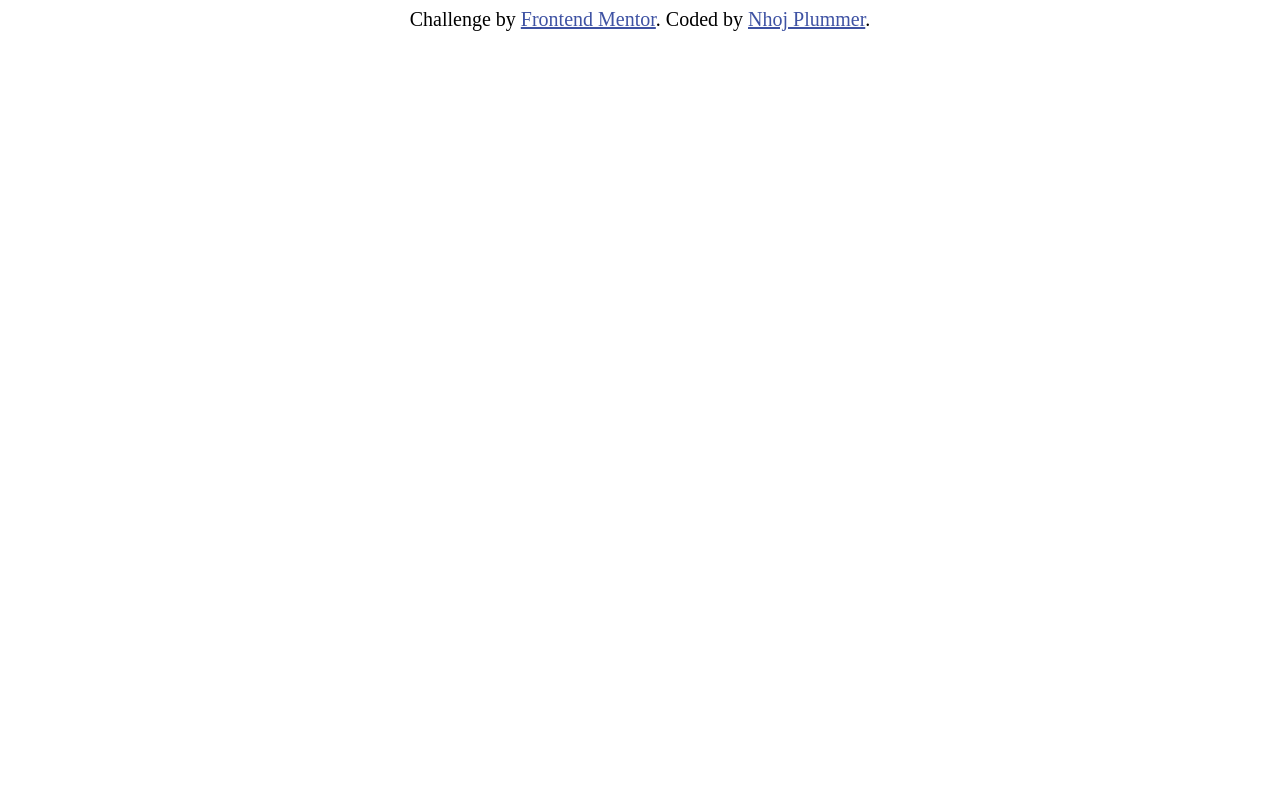
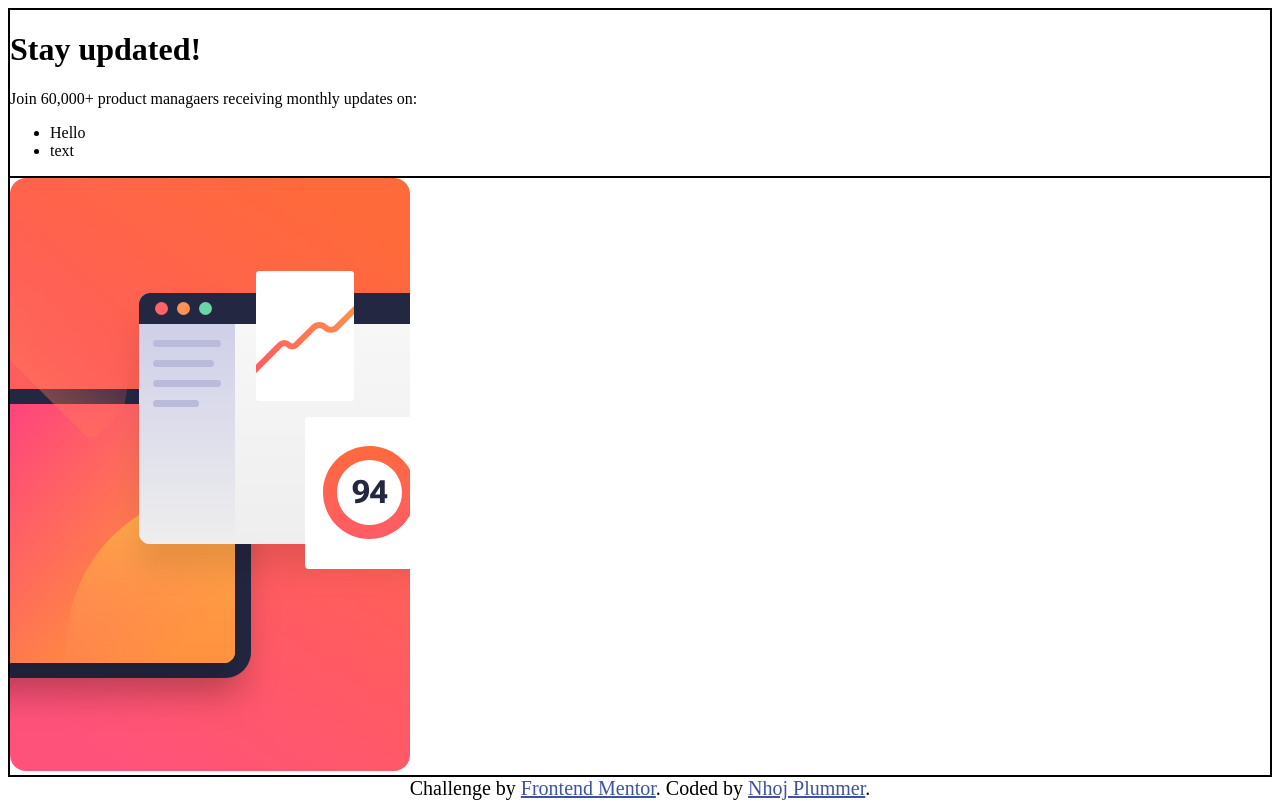
Before and after one commit to Nhoj-Plummer/Newsletter-Sign-Up-Form-With-Success-Message, a React (Create React App) app: page / in a window 1280 px wide. Built offline with nearby package versions, Linux system fonts and the light colour scheme.

Commit message:
Adding data to code

```diff
--- a/src/App.js
+++ b/src/App.js
@@ -1,8 +1,8 @@
 import "./App.css"
-import { Form } from "./components/index"
+import { Input } from "./components/index"
 
 function App() {
-  return <Form />
+  return <Input />
 }
 
 export default App
--- a/src/components/Form/Form.css
+++ b/src/components/Form/Form.css
@@ -0,0 +1,13 @@
+.form-container {
+  border: 1px solid;
+}
+
+/* Conditional Section */
+/* Mobile Rules */
+@media screen and (max-width: 540px) {
+
+}
+
+/* Desktop Rules */
+@media screen and (min-width: 540px) {
+}
--- a/src/components/Form/Form.js
+++ b/src/components/Form/Form.js
@@ -1,7 +1,8 @@
 import React from "react"
+import "./Form.css"
 
 const Form = props => {
-  return <div className="form-container section-padding"></div>
+  return <div className="form-container section-padding">{props.children}</div>
 }
 
 export default Form
--- a/src/components/Input/Input.css
+++ b/src/components/Input/Input.css
@@ -0,0 +1,7 @@
+.input-container_text-container {
+  border: 1px solid;
+}
+
+.input-cotainer_img-container {
+  border: 1px solid;
+}
--- a/src/components/Input/Input.js
+++ b/src/components/Input/Input.js
@@ -0,0 +1,29 @@
+import React from "react"
+import "./Input.css"
+import Form from "../Form/Form"
+import Mobile from "../../assets/illustration-sign-up-mobile.svg"
+import Desktop from "../../assets/illustration-sign-up-desktop.svg"
+// import Icon from "../../assets/icon-list.svg"
+
+const textList = [{ text: "Hello" }, { text: "text" }]
+const listText = textList.map(data => <li>{data.text}</li>)
+
+const Input = () => {
+  return (
+    <Form>
+      <div className="input-container_text-container">
+        <h1>Stay updated!</h1>
+        <p>Join 60,000+ product managaers receiving monthly updates on:</p>
+        <ul>{listText}</ul>
+      </div>
+      <div className="input-cotainer_img-container">
+        <picture>
+          <source media="(min-width: 541px)" srcSet={Desktop} />
+          <img src={Mobile} alt="img" />
+        </picture>
+      </div>
+    </Form>
+  )
+}
+
+export default Input
--- a/src/components/index.js
+++ b/src/components/index.js
@@ -1 +1 @@
-export { default as Form } from "./Form/Form"
+export { default as Input } from "./Input/Input"
```
